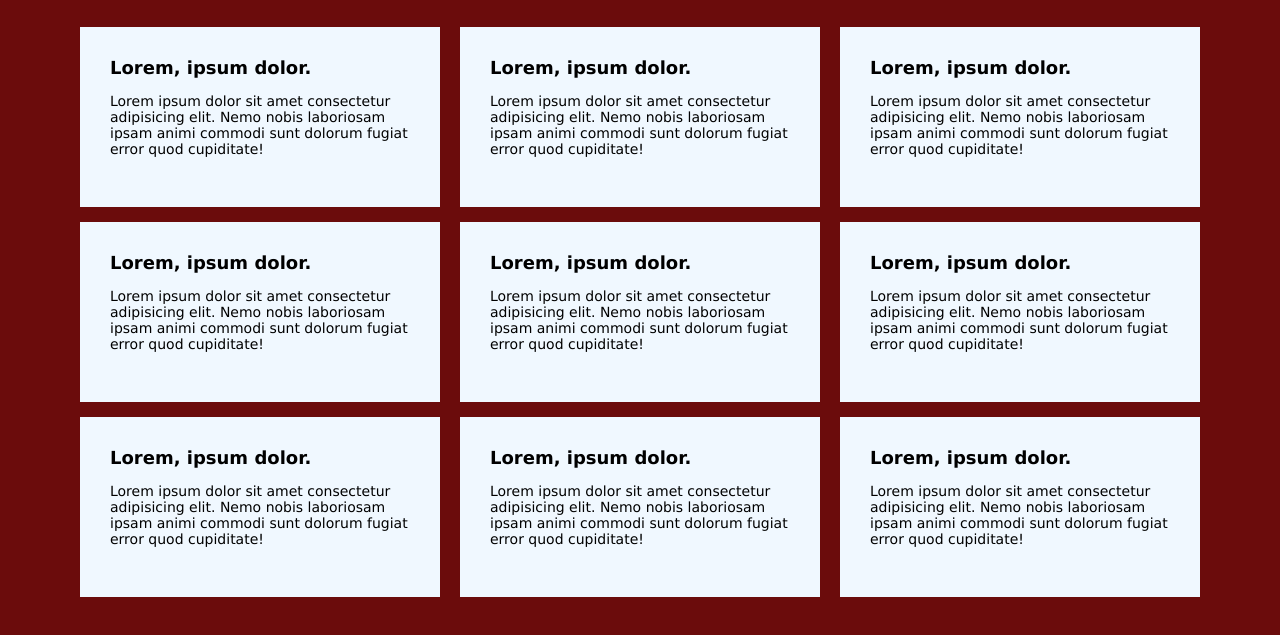
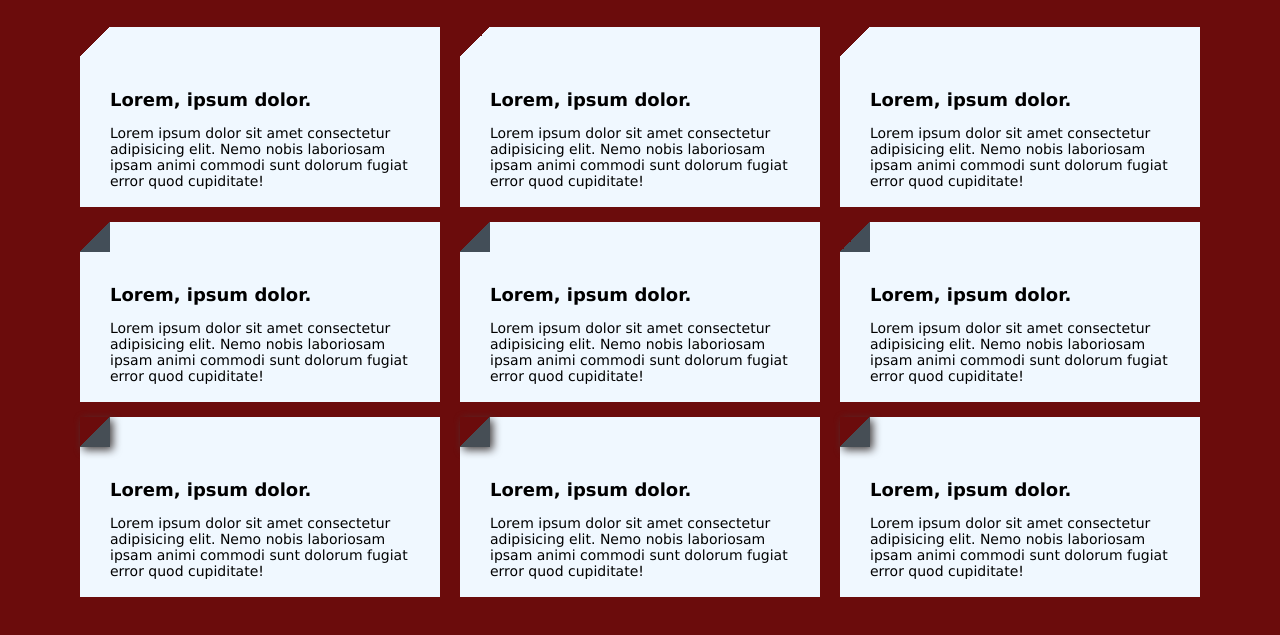
Before and after one commit to vinimello0/Desafio-Post-It, a plain HTML site: page index.html in a window 1280 px wide. Shown: the part 53-688 px from the top of the page. Drawn offline with Linux system fonts and the light colour scheme.

Commit message:
CSS finalizado

```diff
--- a/index.html
+++ b/index.html
@@ -20,39 +20,46 @@
                 <p>Lorem ipsum dolor sit amet consectetur adipisicing elit. Nemo nobis laboriosam ipsam animi commodi sunt dolorum fugiat error quod cupiditate!</p>
             </div>
             <div class="row-post">
-                <div class="header-post"></div>
+                <div class="block-post"></div>
                 <h2>Lorem, ipsum dolor.</h2>
                 <p>Lorem ipsum dolor sit amet consectetur adipisicing elit. Nemo nobis laboriosam ipsam animi commodi sunt dolorum fugiat error quod cupiditate!</p>
             </div>
             <div class="row-post">
+                <div class="block-post"></div>
                 <h2>Lorem, ipsum dolor.</h2>
                 <p>Lorem ipsum dolor sit amet consectetur adipisicing elit. Nemo nobis laboriosam ipsam animi commodi sunt dolorum fugiat error quod cupiditate!</p>
             </div>
         </section>
         <section class="row">
             <div class="row-post">
+                <div class="block-post2"></div>
                 <h2>Lorem, ipsum dolor.</h2>
                 <p>Lorem ipsum dolor sit amet consectetur adipisicing elit. Nemo nobis laboriosam ipsam animi commodi sunt dolorum fugiat error quod cupiditate!</p>
             </div>
             <div class="row-post">
+                <div class="block-post2"></div>
                 <h2>Lorem, ipsum dolor.</h2>
                 <p>Lorem ipsum dolor sit amet consectetur adipisicing elit. Nemo nobis laboriosam ipsam animi commodi sunt dolorum fugiat error quod cupiditate!</p>
             </div>
             <div class="row-post">
+                <div class="block-post2"></div>
                 <h2>Lorem, ipsum dolor.</h2>
                 <p>Lorem ipsum dolor sit amet consectetur adipisicing elit. Nemo nobis laboriosam ipsam animi commodi sunt dolorum fugiat error quod cupiditate!</p>
             </div>
         </section>
         <section class="row">
             <div class="row-post">
+                <div class="block-post3"></div>
                 <h2>Lorem, ipsum dolor.</h2>
                 <p>Lorem ipsum dolor sit amet consectetur adipisicing elit. Nemo nobis laboriosam ipsam animi commodi sunt dolorum fugiat error quod cupiditate!</p>
             </div>
             <div class="row-post">
+                <div class="block-post3"></div>
                 <h2>Lorem, ipsum dolor.</h2>
                 <p>Lorem ipsum dolor sit amet consectetur adipisicing elit. Nemo nobis laboriosam ipsam animi commodi sunt dolorum fugiat error quod cupiditate!</p>
             </div>
             <div class="row-post">
+                <div class="block-post3"></div>
                 <h2>Lorem, ipsum dolor.</h2>
                 <p>Lorem ipsum dolor sit amet consectetur adipisicing elit. Nemo nobis laboriosam ipsam animi commodi sunt dolorum fugiat error quod cupiditate!</p>
             </div>
--- a/style.css
+++ b/style.css
@@ -1,7 +1,11 @@
+:root {
+    --block-color: rgb(107, 12, 12)
+}
+
 body {
     font-family: 'Lucida Sans', 'Lucida Sans Regular', 'Lucida Grande', 'Lucida Sans Unicode', Geneva, Verdana, sans-serif;
     font-size: 62.5%;
-    background-color: rgb(107, 12, 12);
+    background-color: var(--block-color);
     padding-bottom: 5em;
 }
 
@@ -36,4 +40,42 @@ header h1 {
     height: 15em;
     margin: 0 0 1.5em 0;
     padding:1.5em 3em 1.5em 3em;
+
 }
+
+.block-post {
+    display: inline-block;
+    position: relative;
+    top: -15px;
+    left: -30px;
+    width: 30px;
+    height: 30px;
+    background-image: linear-gradient( to bottom right, var(--block-color) 50%, aliceblue 50%);
+    margin: 0;
+    padding: 0;
+}
+
+.block-post2 {
+    display: inline-block;
+    position: relative;
+    top: -15px;
+    left: -30px;
+    width: 30px;
+    height: 30px;
+    background-image: linear-gradient( to bottom right, var(--block-color) 50%, rgb(67, 78, 88) 50%);
+    margin: 0;
+    padding: 0;
+}
+
+.block-post3 {
+    display: inline-block;
+    position: relative;
+    top: -15px;
+    left: -30px;
+    width: 30px;
+    height: 30px;
+    background-image: linear-gradient( to bottom right, var(--block-color) 50%, rgb(70, 78, 85) 50%);
+    filter: drop-shadow(3px 3px 4px rgb(70, 65, 65));
+    margin: 0;
+    padding: 0;
+}
```
